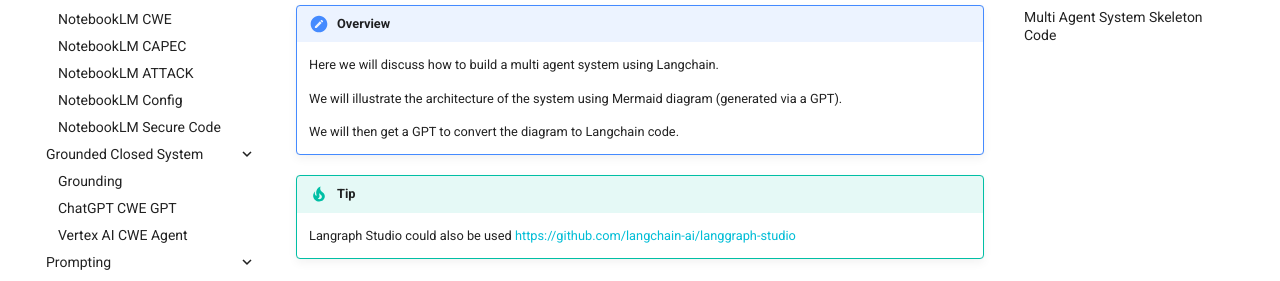
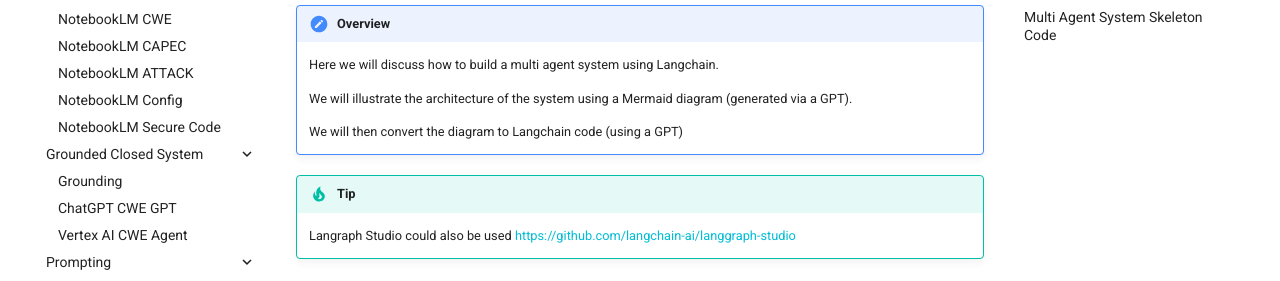
Before and after one commit to CyberSecAI/CyberSecAI.github.io, an MkDocs documentation site: the page built from docs/agents/Build_agents.md, in a window 1280 px wide and 900 px high. Shown: the part 221-502 px from the top of the window. Built offline with MkDocs 1.6.1 and Material for MkDocs 9.7.7, drawn with Linux system fonts in a browser that asks for light colours; comment, search, counter and statistics services are not loaded.

Commit message:
multi agent overview

```diff
--- a/docs/agents/Build_agents.md
+++ b/docs/agents/Build_agents.md
@@ -4,9 +4,9 @@
 !!! Overview
     Here we will discuss how to build a multi agent system using Langchain.
 
-    We will illustrate the architecture of the system using Mermaid diagram (generated via a GPT).
+    We will illustrate the architecture of the system using a Mermaid diagram (generated via a GPT).
 
-    We will then get a GPT to convert the diagram to Langchain code.
+    We will then convert the diagram to Langchain code (using a GPT)
 
 !!! tip
     Langraph Studio could also be used https://github.com/langchain-ai/langgraph-studio
```
